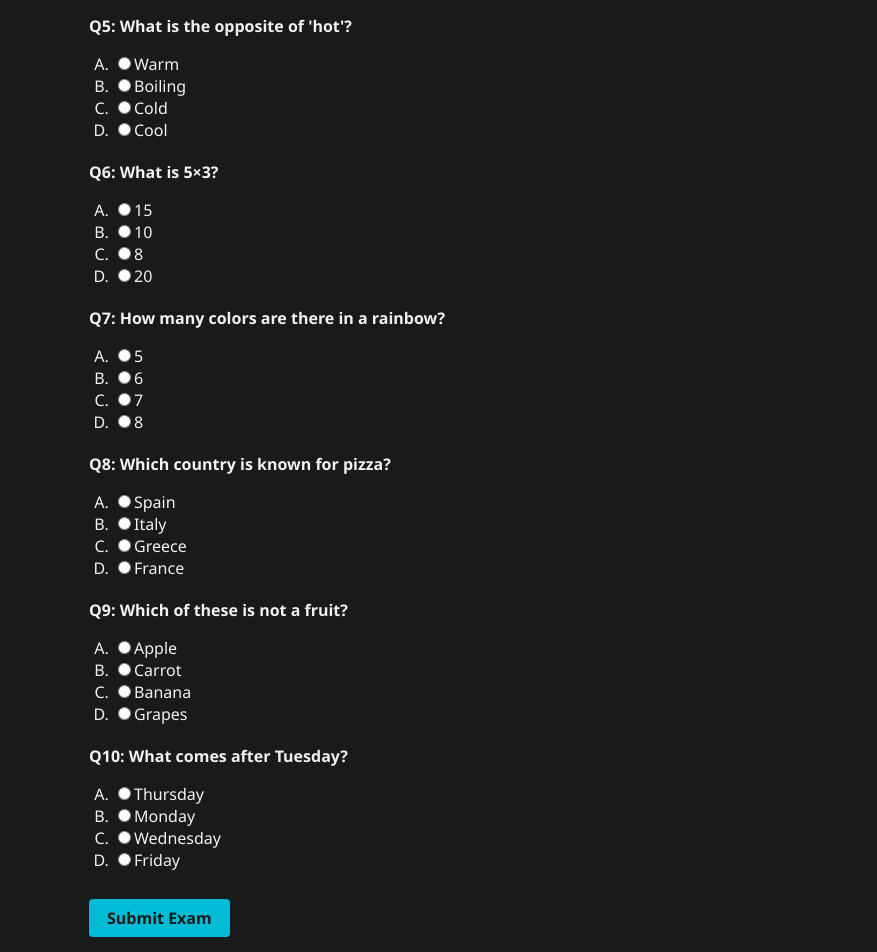
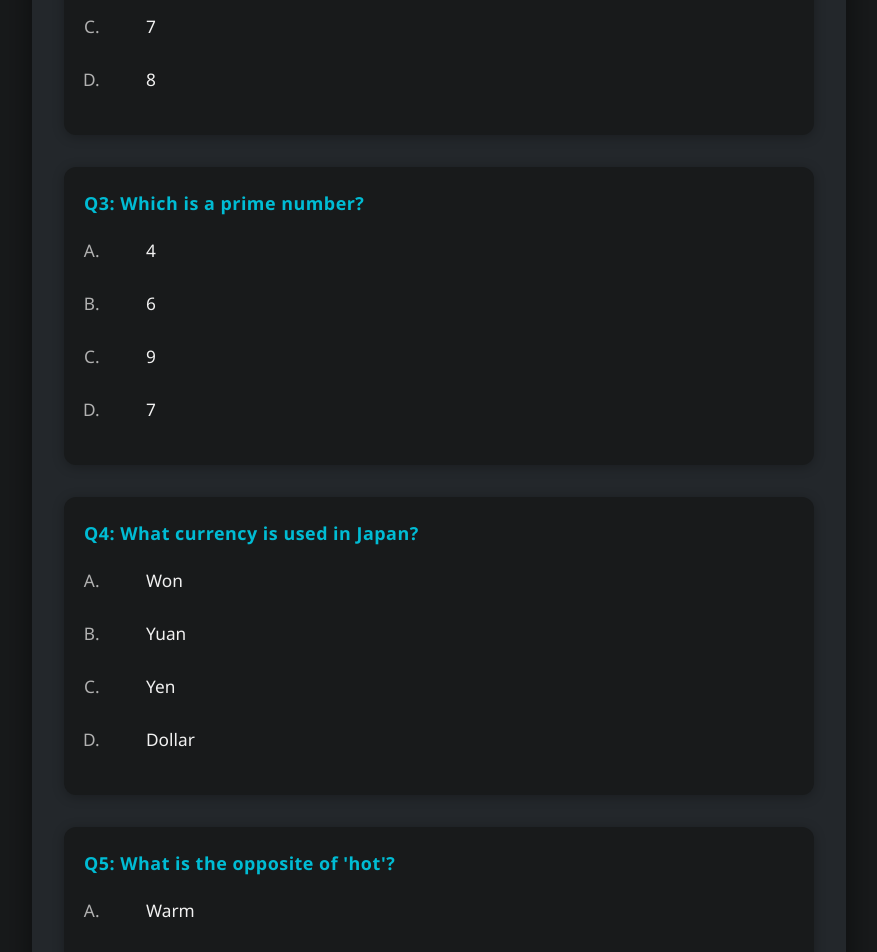
Before and after one commit to KamiSamaDB/learning-web, a React (Create React App) app in the folder exam-portal/: page /exam in a window 1280 px wide. Shown: the part 740-1692 px from the top of the page, without its empty margins (201-1078 px from the left). Built offline with nearby package versions, Linux system fonts and the light colour scheme; sample sign-in values are in the browser's storage.

Commit message:
Exam Portal Third Commit

```diff
--- a/exam-portal/src/components/Exam.js
+++ b/exam-portal/src/components/Exam.js
@@ -1,5 +1,6 @@
 import React, { useEffect, useState } from 'react';
 import { useNavigate } from 'react-router-dom';
+import './styles/Exam.css';
 
 // Fisher-Yates shuffle
 function shuffleArray(array) {
@@ -79,42 +80,93 @@ function Exam() {
     };
 
     if (alreadyAttempted) {
+        // Find this user's result
+        const username = localStorage.getItem('username');
+        const results = JSON.parse(localStorage.getItem('results')) || [];
+        const userResult = results.find(r => r.username === username);
+
+        if (userResult && userResult.answers) {
+            // Show review
+            return (
+                <div className="exam-container">
+                    <h2>Exam Attempt Review</h2>
+                    <div className="exam-review-score">Your Score: {userResult.marks} / {userResult.answers.length}</div>
+                    <hr />
+                    <h3 style={{ color: "#00bcd4" }}>Review Your Answers:</h3>
+                    {userResult.answers.map((q, idx) => (
+                        <div key={idx} className="exam-review-block">
+                            <div><strong>Q{idx + 1}: {q.question}</strong></div>
+                            <ol className="exam-review-options" type="A">
+                                {q.options.map((opt, oIdx) => {
+                                    let liClass = "";
+                                    if (q.selectedIndex === oIdx && oIdx === q.correctIndex) {
+                                        liClass = "correct selected";
+                                    } else if (q.selectedIndex === oIdx && oIdx !== q.correctIndex) {
+                                        liClass = "incorrect selected";
+                                    } else if (q.correctIndex === oIdx) {
+                                        liClass = "correct";
+                                    }
+                                    return (
+                                        <li key={oIdx} className={liClass}>
+                                            <span
+                                                className={
+                                                    q.selectedIndex === oIdx
+                                                        ? "option-value selected"
+                                                        : "option-value"
+                                                }
+                                            >
+                                                {opt}
+                                            </span>
+                                            {q.selectedIndex === oIdx && oIdx === q.correctIndex && ' (Your answer, Correct)'}
+                                            {q.selectedIndex === oIdx && oIdx !== q.correctIndex && ' (Your answer)'}
+                                            {q.correctIndex === oIdx && q.selectedIndex !== oIdx && ' (Correct answer)'}
+                                        </li>
+                                    );
+                                })}
+                            </ol>
+                        </div>
+                    ))}
+                    <button className="exam-go-home-btn" onClick={() => navigate('/')}>Go Home</button>
+                </div>
+            );
+        }
+
+        // Fallback if no review data
         return (
-            <div style={{ margin: 40 }}>
+            <div className="exam-container">
                 <h2>Exam Already Attempted</h2>
                 <p>You have already attempted the exam. You cannot attempt it again.</p>
-                <button onClick={() => navigate('/')}>Go Home</button>
+                <button className="exam-go-home-btn" onClick={() => navigate('/')}>Go Home</button>
             </div>
         );
     }
 
     if (questions.length === 0) {
-        return <div style={{ margin: 40 }}>No questions available.</div>;
+        return <div className="exam-container">No questions available.</div>;
     }
 
     if (submitted && submittedData) {
         return (
-            <div style={{ margin: 40 }}>
+            <div className="exam-container">
                 <h2>Exam Submitted!</h2>
-                <p>Your Score: {score} / {questions.length}</p>
+                <div className="exam-review-score">Your Score: {score} / {questions.length}</div>
                 <hr />
-                <h3>Review Your Answers:</h3>
+                <h3 style={{ color: "#00bcd4" }}>Review Your Answers:</h3>
                 {submittedData.map((q, idx) => (
-                    <div key={idx} style={{ marginBottom: 24 }}>
+                    <div key={idx} className="exam-review-block">
                         <div><strong>Q{idx + 1}: {q.question}</strong></div>
-                        <ol type="A">
+                        <ol className="exam-review-options" type="A">
                             {q.options.map((opt, oIdx) => {
-                                // Determine color
-                                let style = {};
+                                let liClass = "";
                                 if (q.selectedIndex === oIdx && oIdx === q.correctIndex) {
-                                    style = { color: 'green', fontWeight: 'bold' };
+                                    liClass = "correct selected";
                                 } else if (q.selectedIndex === oIdx && oIdx !== q.correctIndex) {
-                                    style = { color: 'red', fontWeight: 'bold' };
+                                    liClass = "incorrect selected";
                                 } else if (q.correctIndex === oIdx) {
-                                    style = { color: 'green', fontWeight: 'bold' };
+                                    liClass = "correct";
                                 }
                                 return (
-                                    <li key={oIdx} style={style}>
+                                    <li key={oIdx} className={liClass}>
                                         {opt}
                                         {q.selectedIndex === oIdx && oIdx === q.correctIndex && ' (Your answer, Correct)'}
                                         {q.selectedIndex === oIdx && oIdx !== q.correctIndex && ' (Your answer)'}
@@ -125,38 +177,45 @@ function Exam() {
                         </ol>
                     </div>
                 ))}
-                <button onClick={() => navigate('/')}>Go Home</button>
+                <button className="exam-go-home-btn" onClick={() => navigate('/')}>Go Home</button>
             </div>
         );
     }
 
     return (
-        <div style={{ maxWidth: 700, margin: '40px auto' }}>
+        <div className="exam-container">
             <h2>Exam</h2>
-            <form onSubmit={handleSubmit}>
+            <form className="exam-form" onSubmit={handleSubmit}>
                 {questions.map((q, idx) => (
-                    <div key={idx} style={{ marginBottom: 20 }}>
+                    <div key={idx} className="exam-question-block">
                         <div><strong>Q{idx + 1}: {q.question}</strong></div>
-                        <ol type="A">
+                        <ol className="exam-options" type="A">
                             {q.options.map((opt, oIdx) => (
-                                <li key={oIdx}>
-                                    <label>
-                                        <input
-                                            type="radio"
-                                            name={`q${idx}`}
-                                            value={oIdx}
-                                            checked={answers[idx] === oIdx}
-                                            onChange={() => handleChange(idx, oIdx)}
-                                            required
-                                        />
+                                <li
+                                    key={oIdx}
+                                    className={answers[idx] === oIdx ? "selected" : ""}
+                                    onClick={() => handleChange(idx, oIdx)}
+                                    tabIndex={0}
+                                    onKeyPress={e => {
+                                        if (e.key === " " || e.key === "Enter") handleChange(idx, oIdx);
+                                    }}
+                                    style={{ userSelect: "none" }}
+                                >
+                                    <span
+                                        className={
+                                            answers[idx] === oIdx
+                                                ? "option-value selected"
+                                                : "option-value"
+                                        }
+                                    >
                                         {opt}
-                                    </label>
+                                    </span>
                                 </li>
                             ))}
                         </ol>
                     </div>
                 ))}
-                <button type="submit">Submit Exam</button>
+                <button className="exam-submit-btn" type="submit">Submit Exam</button>
             </form>
         </div>
     );
--- a/exam-portal/src/components/Results.js
+++ b/exam-portal/src/components/Results.js
@@ -1,4 +1,5 @@
 import React, { useEffect, useState } from 'react';
+import './styles/Results.css';
 
 function Results() {
   const [results, setResults] = useState([]);
@@ -12,7 +13,7 @@ function Results() {
   if (reviewIdx !== null && results[reviewIdx]) {
     const review = results[reviewIdx];
     return (
-      <div style={{ maxWidth: 700, margin: '40px auto' }}>
+      <div className="review-section results-container" style={{ maxWidth: 700, margin: '40px auto' }}>
         <h2>Review Attempt: {review.username}</h2>
         <p>
           <b>Score:</b> {review.marks}<br />
@@ -60,7 +61,7 @@ function Results() {
       {results.length === 0 ? (
         <p>No results found.</p>
       ) : (
-        <table border="1" cellPadding="8" style={{ width: '100%', borderCollapse: 'collapse' }}>
+        <table className="results-table" border="1" cellPadding="8" style={{ width: '100%', borderCollapse: 'collapse' }}>
           <thead>
             <tr>
               <th>Username</th>
--- /dev/null
+++ b/exam-portal/src/components/styles/Exam.css
@@ -0,0 +1,191 @@
+.exam-container {
+  max-width: 750px;
+  margin: 48px auto;
+  background: #23272b;
+  border-radius: 18px;
+  box-shadow: 0 6px 32px #0008;
+  padding: 40px 32px 32px 32px;
+  animation: fadeInExam 0.7s;
+}
+
+@keyframes fadeInExam {
+  from { opacity: 0; transform: translateY(32px) scale(0.97);}
+  to { opacity: 1; transform: translateY(0) scale(1);}
+}
+
+.exam-container h2 {
+  color: #00bcd4;
+  margin-bottom: 28px;
+  text-align: center;
+  letter-spacing: 1px;
+}
+
+.exam-form {
+  display: flex;
+  flex-direction: column;
+  gap: 32px;
+}
+
+.exam-question-block {
+  background: #181a1b;
+  border-radius: 12px;
+  box-shadow: 0 2px 12px #0004;
+  padding: 24px 20px 18px 20px;
+  transition: box-shadow 0.2s, background 0.2s;
+  animation: fadeInUpExam 0.5s;
+}
+
+@keyframes fadeInUpExam {
+  from { opacity: 0; transform: translateY(24px);}
+  to { opacity: 1; transform: translateY(0);}
+}
+
+.exam-question-block strong {
+  color: #00bcd4;
+  font-size: 1.12rem;
+  letter-spacing: 0.5px;
+}
+
+.exam-options {
+  margin-top: 14px;
+  padding-left: 20px;
+}
+
+.exam-options li {
+  margin-bottom: 10px;
+  font-size: 1.08rem;
+  border-radius: 6px;
+  transition: background 0.2s, color 0.2s, box-shadow 0.2s;
+  padding: 8px 16px 8px 40px;
+  cursor: pointer;
+  position: relative;
+  outline: none;
+  border: 2px solid transparent;
+}
+
+.exam-options li:hover,
+.exam-options li:focus-within {
+  background: #222c2f;
+  box-shadow: 0 2px 8px #00bcd455;
+}
+
+.exam-options li.selected {
+  background: #00bcd4;
+  color: #0d2243;
+  box-shadow: 0 2px 12px #00bcd455;
+  border: 2px solid #00bcd4;
+}
+
+li::marker{
+    color: rgb(177, 177, 177) !important;
+}
+
+.exam-options li:focus {
+  border: 2px solid #00bcd4;
+}
+
+.exam-submit-btn {
+  background: linear-gradient(90deg, #00bcd4 60%, #0097a7 100%);
+  color: #181a1b;
+  border: none;
+  border-radius: 6px;
+  padding: 14px 0;
+  font-size: 1.18rem;
+  font-weight: 700;
+  cursor: pointer;
+  margin-top: 18px;
+  width: 100%;
+  box-shadow: 0 2px 12px #00bcd455;
+  transition: background 0.2s, transform 0.2s;
+}
+
+.exam-submit-btn:hover {
+  background: linear-gradient(90deg, #0097a7 60%, #00bcd4 100%);
+  transform: translateY(-2px) scale(1.03);
+}
+
+.exam-review-score {
+  color: #00e676;
+  font-size: 1.3rem;
+  font-weight: 700;
+  margin-bottom: 18px;
+  text-align: center;
+}
+
+.exam-review-block {
+  background: #181a1b;
+  border-radius: 12px;
+  box-shadow: 0 2px 12px #0004;
+  padding: 20px 18px 14px 18px;
+  margin-bottom: 18px;
+  animation: fadeInUpExam 0.5s;
+}
+
+.exam-review-block strong {
+  color: #00bcd4;
+}
+
+.exam-review-options {
+  margin-top: 10px;
+  padding-left: 20px;
+}
+
+.exam-review-options li {
+  margin-bottom: 7px;
+  font-size: 1.05rem;
+  border-radius: 5px;
+  padding: 3px 8px;
+  transition: background 0.2s, color 0.2s;
+}
+
+.exam-review-options li.correct {
+  background: #1b2e1b;
+  color: #00e676;
+}
+
+.exam-review-options li.incorrect {
+  background: #2e1b1b;
+  color: #ff5252;
+}
+
+.exam-review-options li.selected {
+  border: 1.5px solid #00bcd4;
+}
+
+.exam-go-home-btn {
+  background: #00bcd4;
+  color: #181a1b;
+  border: none;
+  border-radius: 6px;
+  padding: 10px 28px;
+  font-size: 1.1rem;
+  font-weight: 600;
+  cursor: pointer;
+  margin-top: 24px;
+  transition: background 0.2s, transform 0.2s;
+}
+
+.exam-go-home-btn:hover {
+  background: #0097a7;
+  transform: translateY(-2px) scale(1.04);
+}
+
+.option-value {
+  transition: color 0.2s, font-weight 0.2s;
+}
+
+.exam-options li .option-value.selected {
+  color: #0d2243;
+  font-weight: 600;
+}
+
+/* For review mode, you can use: */
+.exam-review-options li .option-value.correct {
+  color: #00e676;
+  font-weight: 700;
+}
+
+.exam-review-options li .option-value.incorrect {
+  color: #ff5252;
+  font-weight: 700;
+}
```
Also changed, not shown: exam-portal/src/components/styles/Login.css (+19 -0 lines), exam-portal/src/components/styles/Results.css (added, +117 -0 lines).
